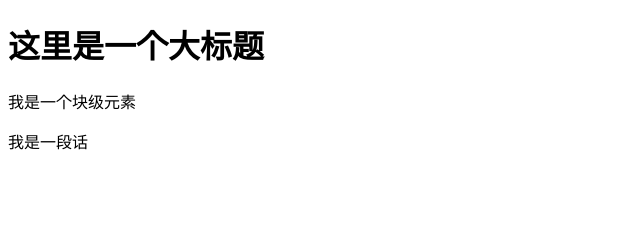
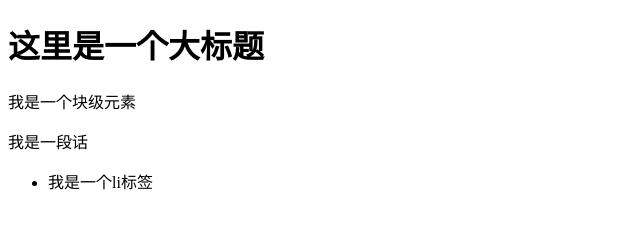
Before and after one commit to wx-hh/myStudy, a plain HTML site: page index.html in a window 1280 px wide. Shown: the whole page, without its empty margins (0-640 px from the left). Drawn offline with Linux system fonts and the light colour scheme.

Commit message:
添加li的提交

```diff
--- a/index.html
+++ b/index.html
@@ -9,5 +9,8 @@
     <h1>这里是一个大标题</h1>
     <span>我是一个块级元素</span>
     <p>我是一段话</p>
+    <ul>
+        <li>我是一个li标签</li>
+    </ul>
 </body>
 </html>
```
